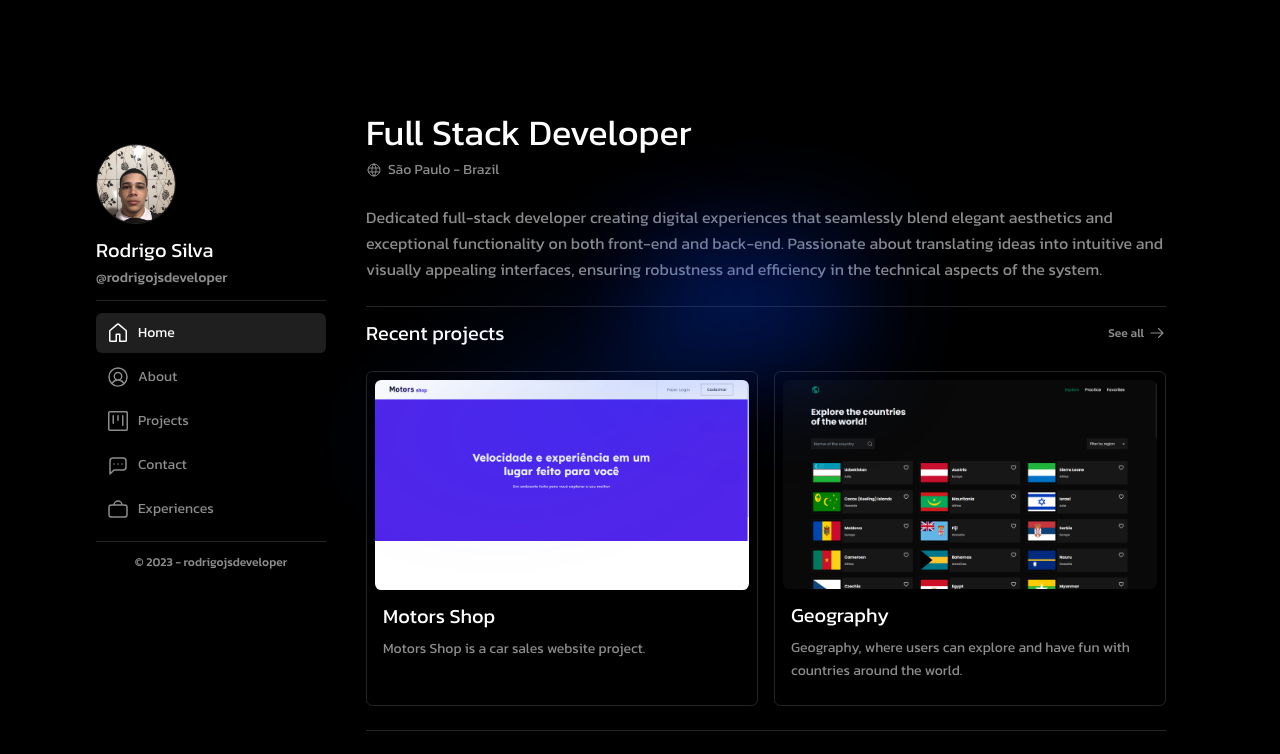
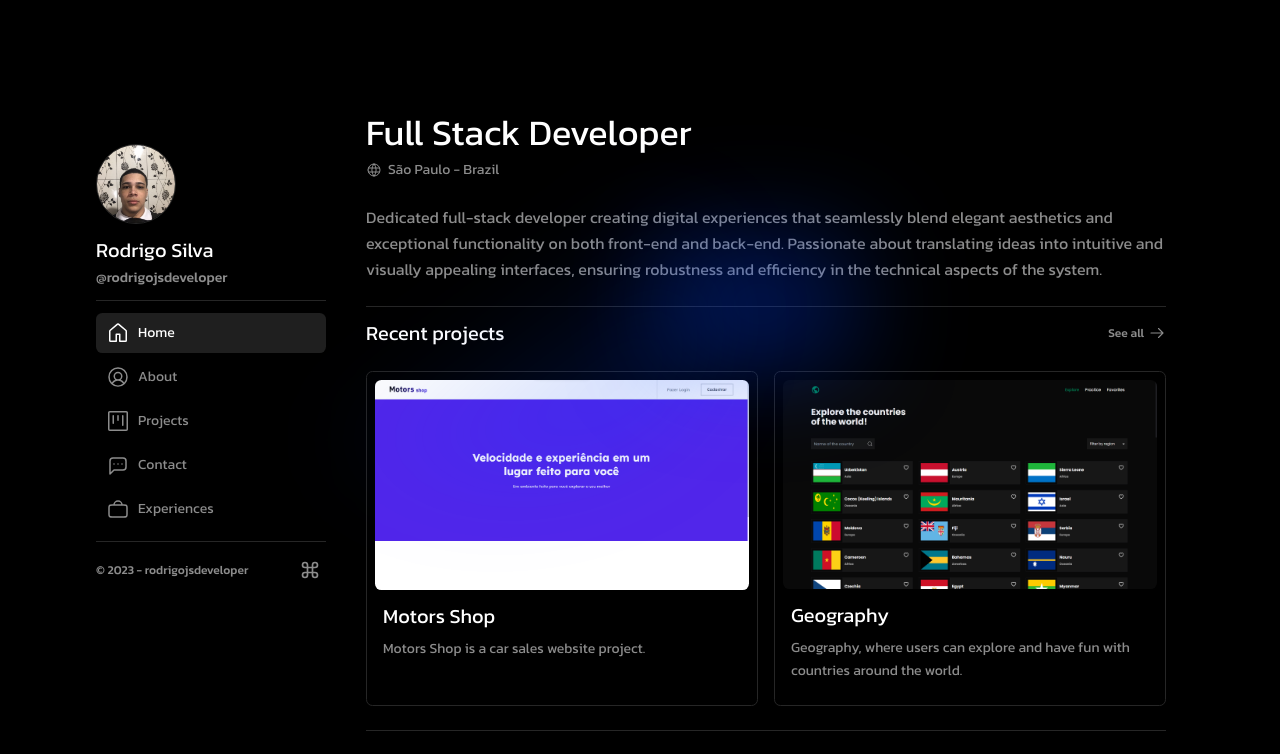
Before and after one commit to rodrigojsdeveloper/rodrigojs.dev, a Next.js app: page / in a window 1280 px wide. Shown: the top 754 px of the page. Built offline with nearby package versions, Linux system fonts and the light colour scheme.

Commit message:
feat: add link open modal button

```diff
--- /dev/null
+++ b/src/components/Button.tsx
@@ -0,0 +1,22 @@
+const Button = () => {
+  return (
+    <button className=" rounded-def p-1.5 hover:bg-link-hover active:bg-link-active">
+      <svg
+        xmlns="http://www.w3.org/2000/svg"
+        width="24"
+        height="24"
+        viewBox="0 0 24 24"
+        fill="none"
+        stroke="#8C8C8C"
+        strokeWidth="2"
+        strokeLinecap="round"
+        strokeLinejoin="round"
+        className="h-5 w-5"
+      >
+        <path d="M15 6v12a3 3 0 1 0 3-3H6a3 3 0 1 0 3 3V6a3 3 0 1 0-3 3h12a3 3 0 1 0-3-3"></path>
+      </svg>
+    </button>
+  )
+}
+
+export default Button
--- a/src/components/Header.tsx
+++ b/src/components/Header.tsx
@@ -8,6 +8,7 @@ import i from '@/assets/i.jpg'
 import Image from 'next/image'
 import Link from 'next/link'
 import Line from './Line'
+import Button from './Button'
 
 const Header = () => {
   const pathname = usePathname()
@@ -166,7 +167,10 @@ const Header = () => {
       </nav>
 
       <Line />
-      <Copyright />
+      <div className="flex items-center justify-between">
+        <Copyright />
+        <Button />
+      </div>
     </aside>
   )
 }
--- a/src/components/HeaderMobile.tsx
+++ b/src/components/HeaderMobile.tsx
@@ -5,6 +5,7 @@ import i from '@/assets/i.jpg'
 import Image from 'next/image'
 import Link from 'next/link'
 import Modal from './Modal'
+import Button from './Button'
 
 const HeaderMobile = () => {
   const [openModa, setOpenModal] = useState<boolean>(false)
@@ -25,6 +26,9 @@ const HeaderMobile = () => {
           />
         </Link>
 
+        <div className="flex items-center gap-2">
+          <Button />
+
           {!openModa ? (
             <svg
               xmlns="http://www.w3.org/2000/svg"
@@ -35,7 +39,7 @@ const HeaderMobile = () => {
               className="cursor-pointer"
             >
               <path
-              fill="rgb(214 211 209)"
+                fill="#8C8C8C"
                 fillRule="evenodd"
                 d="M19.75 12a.75.75 0 0 0-.75-.75H5a.75.75 0 0 0 0 1.5h14a.75.75 0 0 0 .75-.75Zm0-5a.75.75 0 0 0-.75-.75H5a.75.75 0 0 0 0 1.5h14a.75.75 0 0 0 .75-.75Zm0 10a.75.75 0 0 0-.75-.75H5a.75.75 0 0 0 0 1.5h14a.75.75 0 0 0 .75-.75Z"
                 clipRule="evenodd"
@@ -52,7 +56,7 @@ const HeaderMobile = () => {
             >
               <path
                 fill="none"
-              stroke="rgb(214 211 209)"
+                stroke="#8C8C8C"
                 strokeLinecap="round"
                 strokeLinejoin="round"
                 strokeWidth="1.5"
@@ -60,6 +64,7 @@ const HeaderMobile = () => {
               />
             </svg>
           )}
+        </div>
       </header>
     </>
   )
```
Lines whose indentation alone changed are shown as unchanged.
